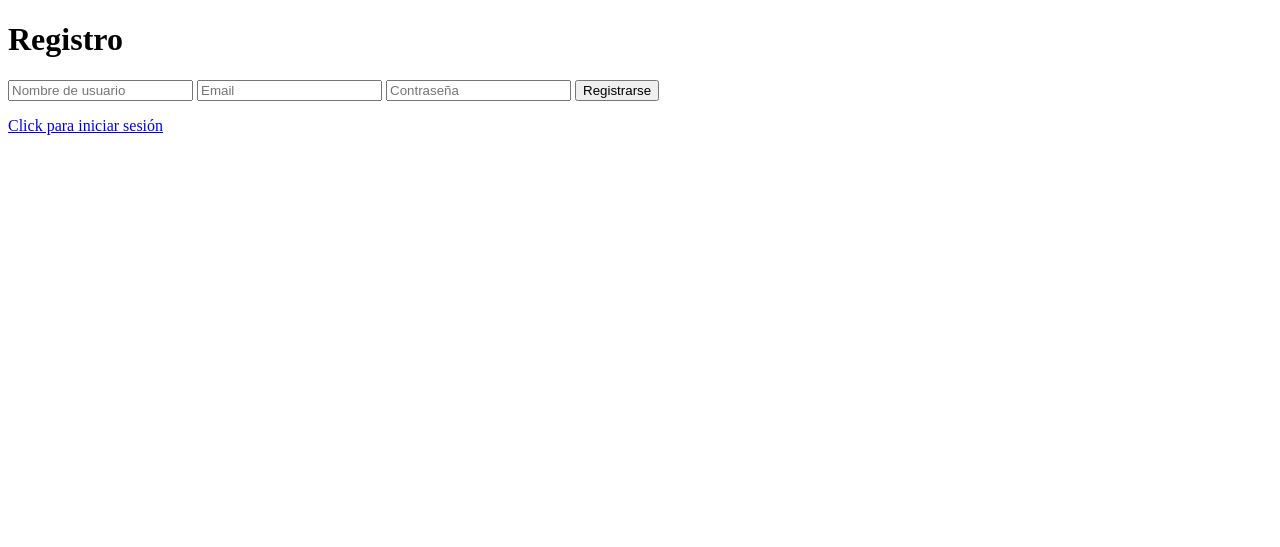
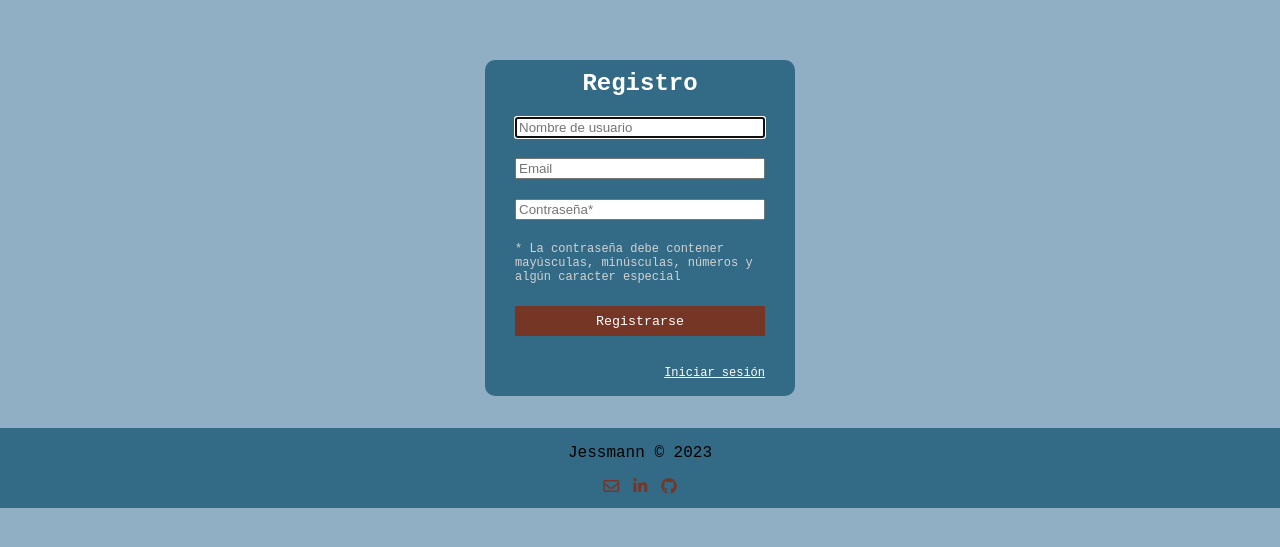
Before and after one commit to JessmannPengard/webapp, a PHP site: page /register.php in a window 1280 px wide. Shown: the top 547 px of the page. Run offline with PHP 8.4, Linux system fonts and the light colour scheme.

Commit message:
register,login,logout V1

```diff
--- a/auth_session.php
+++ b/auth_session.php
@@ -1,7 +1,7 @@
 <?php
 session_start();
 
-if (!isset($_SESSION["username"])) {
+if (!isset($_SESSION["user_name"])) {
     header("Location: login.php");
     exit();
 }
--- /dev/null
+++ b/css/reg_log.css
@@ -0,0 +1,60 @@
+.login-body {
+    display: flex;
+    justify-content: space-around;
+    flex-direction: column;
+    background-color: #90afc5;
+    padding-top: 60px;
+}
+
+.form {
+    display: flex;
+    flex-direction: column;
+    width: 250px;
+    padding: 0px 30px;
+    margin: 0 auto;
+    background-color: #336b87;
+    border-radius: 10px;
+}
+
+.login-title {
+    text-align: center;
+    margin: 10px;
+    font-family: 'Courier New', Courier, monospace;
+    color: white;
+}
+
+.login-input {
+    margin: 10px 0;
+}
+
+.info {
+    font-size: 12px;
+    color: lightgray;
+    font-family: 'Courier New', Courier, monospace;
+}
+
+.login-button {
+    margin: 10px 0;
+    font-family: 'Courier New', Courier, monospace;
+    background-color: #763626;
+    color: white;
+    border: 0px;
+    height: 30px;
+}
+
+.login-link {
+    text-align: right;
+}
+
+.login-text-link {
+    color: white;
+    font-family: 'Courier New', Courier, monospace;
+    font-size: 12px;
+}
+
+.msg {
+    text-align: center;
+    font-family: 'Courier New', Courier, monospace;
+    font-weight: bold;
+    color: #763626;
+}
--- /dev/null
+++ b/css/site.css
@@ -0,0 +1,43 @@
+body {
+    margin: 0;
+    background-color: #90afc5;
+}
+
+.site-header {
+    background-color: #336b87;
+    height: 80px;
+    display: flex;
+    justify-content: space-between;
+    align-items: center;
+    padding: 10px;
+}
+
+.site-title {
+    color: white;
+    font-family: 'Courier New', Courier, monospace;
+}
+
+.logout {
+    color: white;
+}
+
+.site-footer {
+    background-color: #336b87;
+    height: 80px;
+    display: flex;
+    flex-direction: column;
+}
+
+.copyright {
+    text-align: center;
+    font-family: 'Courier New', Courier, monospace;
+}
+
+.rrss {
+    margin: 0 auto;
+}
+
+.a-rrss {
+    margin: 5px;
+    color: #763626;
+}
--- a/logout.php
+++ b/logout.php
@@ -1,8 +1,8 @@
 <?php
     session_start();
-    // Destruye sesión
+    // Destroy session
     if(session_destroy()) {
-        // Redirige a página de login
+        // Go to login page
         header("Location: login.php");
     }
 ?>
--- a/register.php
+++ b/register.php
@@ -5,10 +5,13 @@
     <meta charset="UTF-8">
     <meta http-equiv="X-UA-Compatible" content="IE=edge">
     <meta name="viewport" content="width=device-width, initial-scale=1.0">
+    <link rel="stylesheet" href="css/reg_log.css">
+    <link rel="stylesheet" href="css/site.css">
+    <link rel="stylesheet" href="https://cdnjs.cloudflare.com/ajax/libs/font-awesome/6.2.1/css/all.min.css" integrity="sha512-MV7K8+y+gLIBoVD59lQIYicR65iaqukzvf/nwasF0nqhPay5w/9lJmVM2hMDcnK1OnMGCdVK+iQrJ7lzPJQd1w==" crossorigin="anonymous" referrerpolicy="no-referrer" />
     <title>Registro</title>
 </head>
 
-<body>
+<body class="login-body">
 
     <?php
     require("users.php");
@@ -17,41 +20,44 @@
         $email = $_POST["user_email"];
         $password = $_POST["user_password"];
         $date_time = date("Y-m-d H:i:s");
-        if (!existsUser($username)) {
-            if (!existsEmail($email)) {
+        if (!existUser($username)) {
+            if (!existEmail($email)) {
                 if (validPassword($password)) {
-                    if (userRegister($username, $email, md5($password), $date_time)) {
-                        //Registro exitoso
-                        echo "Registro exitoso";
+                    if (userRegister($username, $email, $password, $date_time)) {
+                        // Register successful
+                        $msg = "El registro se ha realizado con éxito. Ya puede iniciar sesión en su cuenta";
                     } else {
-                        //Error de registro
-                        echo "Error de registro";
+                        //Error registering
+                        $msg = "Se ha producido un error durante el proceso de registro. Inténtelo de nuevo más tarde";
                     }
                 } else {
-                    //Error de registro
-                    echo "Contraseña demasiado débil";
+                    // Weak password
+                    $msg = "Contraseña demasiado débil. Debe cumplir los requisitos especificados";
                 }
             } else {
-                //Error de registro
-                echo "Ya existe un usuario con este email";
+                // Existing email
+                $msg = "Ya existe un usuario con este email";
             }
         } else {
-            //Error de registro
-            echo "Ya existe un usuario con este nombre";
+            // Existing username
+            $msg = "Ya existe un usuario con este nombre";
         }
     }
 
     ?>
 
     <form class="form" action="" method="post">
-        <h1 class="login-title">Registro</h1>
-        <input type="text" class="login-input" name="user_name" placeholder="Nombre de usuario" required />
-        <input type="text" class="login-input" name="user_email" placeholder="Email">
-        <input type="password" class="login-input" name="user_password" placeholder="Contraseña">
+        <h2 class="login-title">Registro</h2>
+        <input type="text" class="login-input" name="user_name" placeholder="Nombre de usuario" required autofocus="true"/>
+        <input type="text" class="login-input" name="user_email" placeholder="Email" required>
+        <input type="password" class="login-input" name="user_password" placeholder="Contraseña*" required>
+        <p class="info">* La contraseña debe contener mayúsculas, minúsculas, números y algún caracter especial</p>
         <input type="submit" name="submit" value="Registrarse" class="login-button">
-        <p class="link"><a href="login.php">Click para iniciar sesión</a></p>
+        <p class="login-link"><a href="login.php" class="login-text-link">Iniciar sesión</a></p>
     </form>
+    <?php echo "<p class='msg'>".(isset($msg)?$msg:"")."</p>" ?>
 
+    <?php include(__DIR__."/view/footer.php")?>
 </body>
 
 </html>
--- a/users.php
+++ b/users.php
@@ -4,9 +4,12 @@ function userRegister($userName, $userEmail, $userPassword, $dateTime)
 {
     include("db.php");
 
+    // Encrypt password
+    $pw = md5($userPassword);
+
     // Prepare
     $stmt = $conn->prepare("INSERT INTO users (user_name,user_password,user_email,user_create_datetime) VALUES (?, ?, ?, ?)");
-    $stmt->bind_param("ssss", $userName, $userEmail, $userPassword, $dateTime);
+    $stmt->bind_param("ssss", $userName, $pw, $userEmail, $dateTime);
 
     // Execute
     $stmt->execute();
@@ -23,9 +26,12 @@ function authUser($userName, $userPassword)
 {
     include("db.php");
 
+    // Encrypt password
+    $pw = md5($userPassword);
+
     // Prepare
     $stmt = $conn->prepare("SELECT id_user FROM users WHERE user_name = ? AND user_password = ?");
-    $stmt->bind_param("ss", $userName, $userPassword);
+    $stmt->bind_param("ss", $userName, $pw);
 
     // Execute
     $stmt->execute();
@@ -42,13 +48,15 @@ function authUser($userName, $userPassword)
     return $result;
 }
 
-function existsUser($userName)
+function existUser($userName)
 {
     include("db.php");
 
     // Prepare
     $stmt = $conn->prepare("SELECT id_user FROM users WHERE user_name = ?");
     $stmt->bind_param("s", $userName);
+
+    // Execute
     $stmt->execute();
     $stmt->store_result();
 
@@ -63,7 +71,7 @@ function existsUser($userName)
     return $result;
 }
 
-function existsEmail($userEmail)
+function existEmail($userEmail)
 {
     include("db.php");
 
@@ -90,13 +98,13 @@ function validPassword($userPassword)
 {
     // Validate password strength:
     // Password should be at least 8 characters in length and
-    // should include at least one upper case letter, one number,
-    // and one special character.
+    // should include at least one upper and one lower case letter,
+    // one number, and one special character.
 
     $uppercase = preg_match('@[A-Z]@', $userPassword);
     $lowercase = preg_match('@[a-z]@', $userPassword);
     $number = preg_match('@[0-9]@', $userPassword);
-    $specialChars = preg_match('@[^\w]@', $userPassword);
+    $specialChars = preg_match('@[^A-Z][^a-z][^0-9]@', $userPassword);
 
     if (!$uppercase || !$lowercase || !$number || !$specialChars || strlen($userPassword) < 8) {
         return false;
--- /dev/null
+++ b/view/footer.php
@@ -0,0 +1,19 @@
+<?php
+
+echo "
+
+<footer class='site-footer'>
+
+    <p class='copyright'>Jessmann © 2023</p>
+    <div class='rrss'>
+        <a href='mailto:servicios@jessmann.com' class='a-rrss'><i class='fa-regular fa-envelope'></i></a>
+        <a href='https://www.linkedin.com/in/jessmann-developer' class='a-rrss'><i class='fa-brands fa-linkedin-in'></i></a>
+        <a href='https://github.com/JessmannPengard' class='a-rrss'><i class='fa-brands fa-github'></i></a>
+    </div>
+
+</footer>
+
+
+"
+
+?>
```
Also changed, not shown: index.php (+18 -3 lines), login.php (+15 -9 lines), img/logo.png (added).
